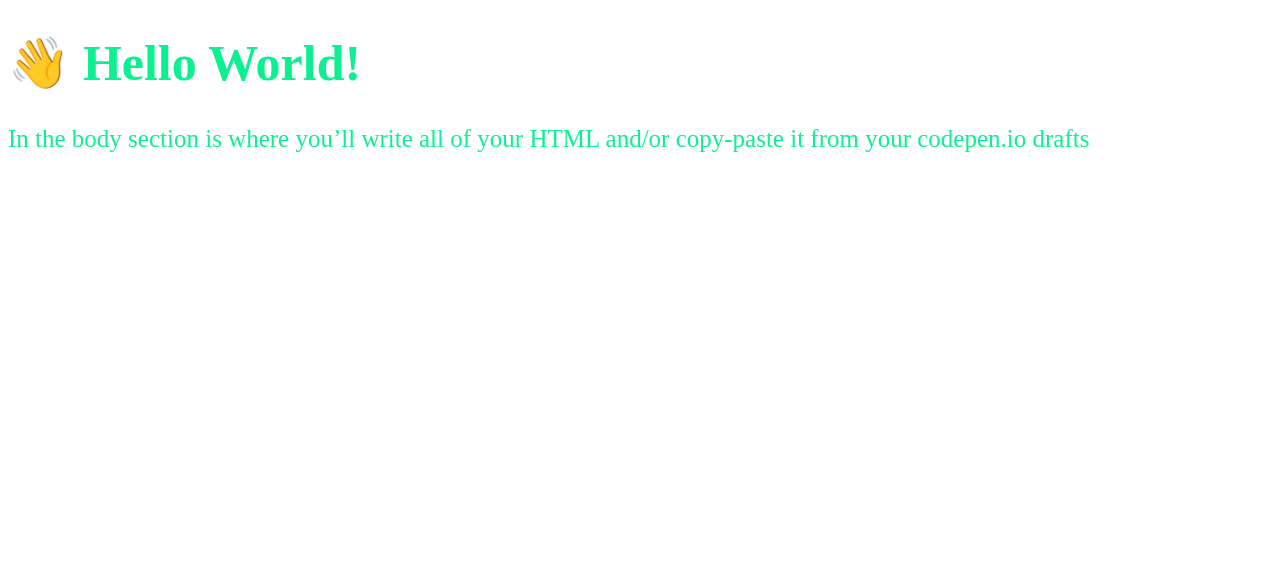
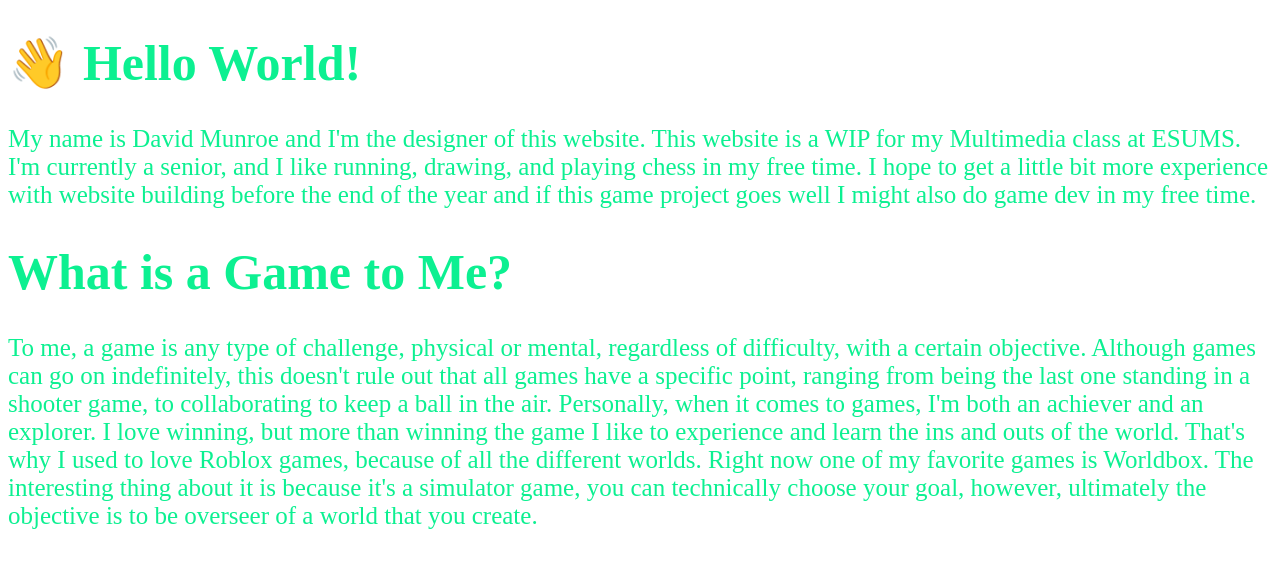
Before and after one commit to david-munroe/game, a plain HTML site: page about.html in a window 1280 px wide. Drawn offline with Linux system fonts and the light colour scheme.

Commit message:
Update about.html

```diff
--- a/about.html
+++ b/about.html
@@ -11,9 +11,19 @@
 
     <h1>👋 Hello World!</h1>
     <p>
-    In the body section is where you’ll write all of your
-    HTML and/or copy-paste it from your codepen.io drafts
+        My name is David Munroe and I'm the designer of this website. This website is a WIP for my Multimedia class at ESUMS. I'm currently a senior,
+      and I like running, drawing, and playing chess in my free time. I hope to get a little bit more experience with website building before the end of the year
+      and if this game project goes well I might also do game dev in my free time.
+
+
     </p>
+    <h1> What is a Game to Me?</h1>
+    <p>
 
+      To me, a game is any type of challenge, physical or mental, regardless of difficulty, with a certain objective. Although games can go on indefinitely,
+      this doesn't rule out that all games have a specific point, ranging from being the last one standing in a shooter game, to collaborating to keep a ball in the air.
+      Personally, when it comes to games, I'm both an achiever and an explorer. I love winning, but more than winning the game I like to experience and learn the ins and
+      outs of the world. That's why I used to love Roblox games, because of all the different worlds. Right now one of my favorite games is Worldbox. The interesting thing
+      about it is because it's a simulator game, you can technically choose your goal, however, ultimately the objective is to be overseer of a world that you create.
   </body>
 </html>
```
